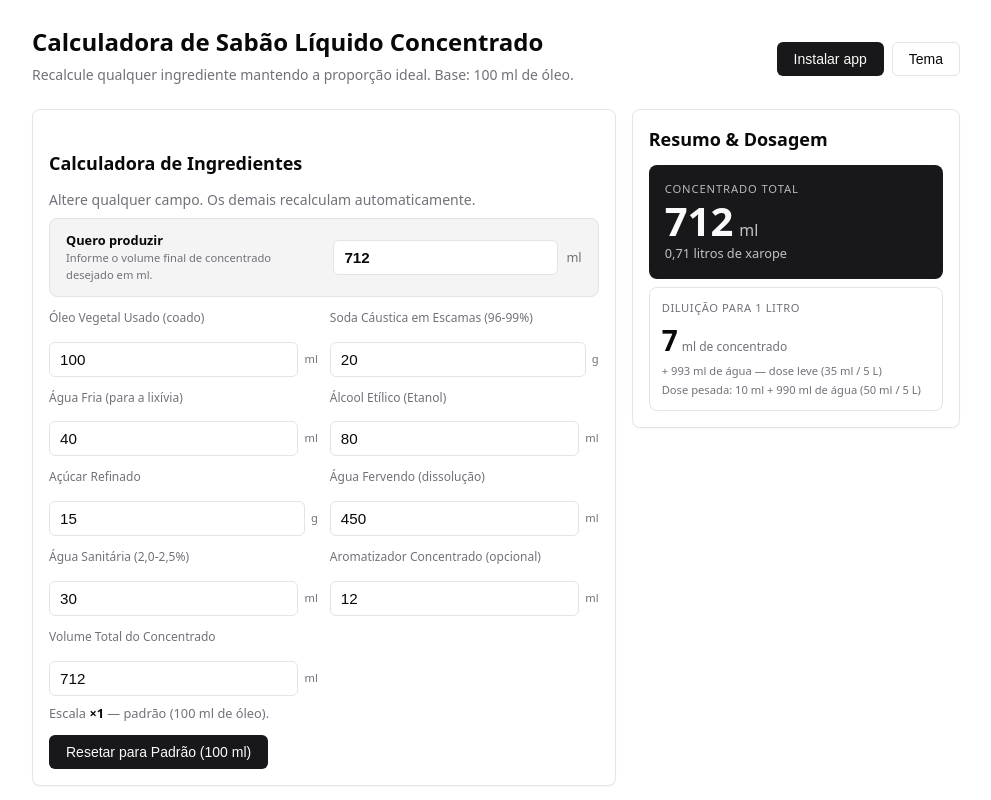
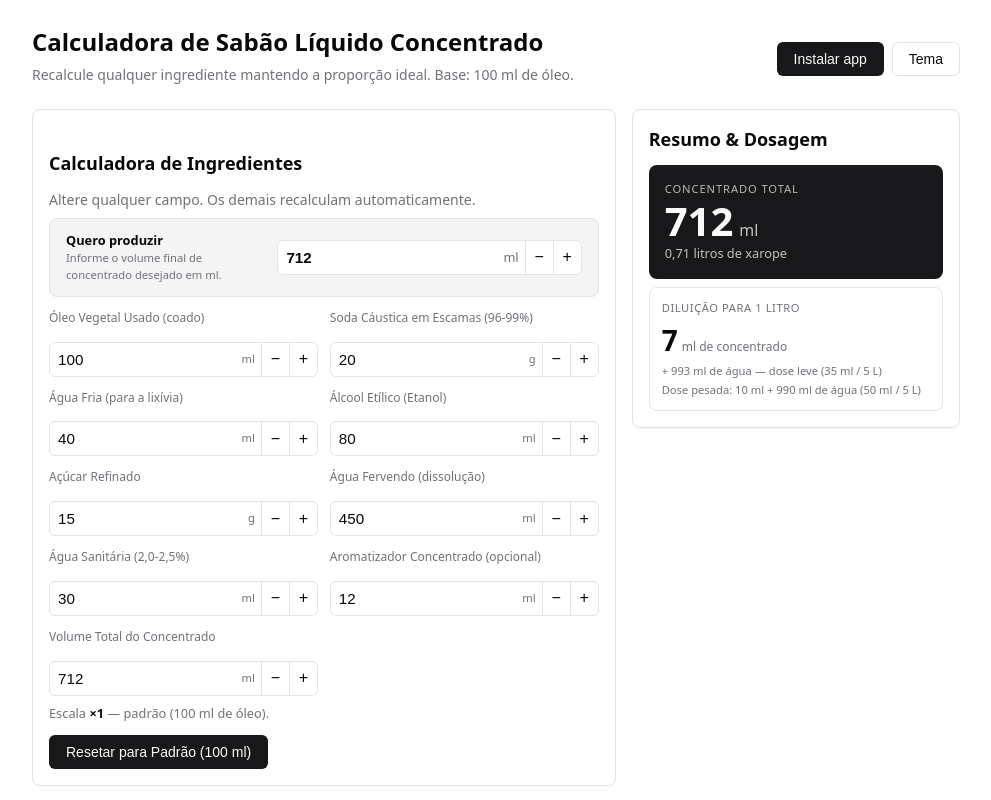
Before and after one commit to integrefacil/liquid-soap, a plain HTML site: page index.html in a window 1280 px wide. Shown: the top 800 px of the page, without its empty margins (144-1135 px from the left). Drawn offline with Linux system fonts and the light colour scheme.

Commit message:
feat(calculator): adicionar botões de incremento nos campos
- Inclui botões de diminuir e aumentar dentro de cada campo
- Mantém recálculo global e limite mínimo de 1
- Meta de produção incrementa em passos de 10 ml

```diff
--- a/index.html
+++ b/index.html
@@ -78,10 +78,10 @@
     box-shadow: 0 1px 2px rgba(0,0,0,.04);
   }
   .grid { display: grid; gap: .75rem; }
-  .grid-2 { grid-template-columns: repeat(2, 1fr); }
-  .grid-3 { grid-template-columns: repeat(2, 1fr); }
+  .grid-2 { grid-template-columns: repeat(2, minmax(0, 1fr)); }
+  .grid-3 { grid-template-columns: repeat(2, minmax(0, 1fr)); }
   @media (max-width: 380px) { .grid-3 { gap: .5rem; } .field label { font-size: .7rem; } }
-  .field { display: flex; flex-direction: column; gap: .25rem; }
+  .field { display: flex; flex-direction: column; gap: .25rem; min-width: 0; }
   .field label { font-size: .75rem; font-weight: 500; color: hsl(var(--muted-foreground)); min-height: 2.4em; }
   .target { display: grid; grid-template-columns: 1fr auto; align-items: center; gap: .75rem; padding: .75rem 1rem; margin-bottom: .75rem; border: 1px solid hsl(var(--border)); border-radius: var(--radius); background: hsl(var(--muted)); }
   @media (max-width: 480px) { .target { grid-template-columns: 1fr; } }
@@ -91,9 +91,17 @@
   .target-input input { width: 7rem; font-size: 1.25rem; font-weight: 600; background: hsl(var(--background)); }
   .target-input span { font-size: .8rem; color: hsl(var(--muted-foreground)); }
   .field .unit { font-size: .7rem; color: hsl(var(--muted-foreground)); }
-  .input-with-unit { display: flex; align-items: center; gap: .375rem; }
-  .input-with-unit input { flex: 1 1 auto; min-width: 0; }
-  .input-with-unit .unit { flex: 0 0 auto; }
+  .stepper { display: flex; align-items: stretch; border: 1px solid hsl(var(--input)); border-radius: calc(var(--radius) - 2px); background: hsl(var(--background)); overflow: hidden; }
+  .stepper:focus-within { outline: 2px solid hsl(var(--ring)); outline-offset: -1px; }
+  .stepper input[type=number] { flex: 1 1 0; width: auto; min-width: 0; border: 0; border-radius: 0; background: transparent; padding: .5rem .5rem; }
+  .stepper input[type=number]:focus { outline: none; }
+  .stepper .unit { display: flex; align-items: center; padding: 0 .375rem; }
+  .step-btn { width: 1.75rem; flex: 0 0 auto; border: 0; border-left: 1px solid hsl(var(--border)); background: transparent; color: hsl(var(--foreground)); font-size: 1rem; line-height: 1; cursor: pointer; touch-action: manipulation; }
+  .step-btn:hover { background: hsl(var(--accent)); }
+  .step-btn:active { background: hsl(var(--secondary)); }
+  input[type=number]::-webkit-inner-spin-button,
+  input[type=number]::-webkit-outer-spin-button { -webkit-appearance: none; margin: 0; }
+  input[type=number] { -moz-appearance: textfield; appearance: textfield; }
   input[type=number] {
     width: 100%;
     padding: .5rem .625rem;
@@ -186,72 +194,94 @@
         <div class="target-hint">Informe o volume final de concentrado desejado em ml.</div>
       </div>
       <div class="target-input">
-        <input type="number" id="target_ml" step="1" min="0" inputmode="numeric" value="712" aria-label="Volume de concentrado desejado em ml">
-        <span>ml</span>
+        <div class="stepper">
+          <input type="number" id="target_ml" step="1" min="0" inputmode="numeric" value="712" aria-label="Volume de concentrado desejado em ml">
+          <span class="unit">ml</span>
+          <button type="button" class="step-btn" data-target="target_ml" data-step="-10" aria-label="Diminuir volume em 10 ml">−</button>
+          <button type="button" class="step-btn" data-target="target_ml" data-step="10" aria-label="Aumentar volume em 10 ml">+</button>
+        </div>
       </div>
     </div>
     <div class="grid grid-3" id="fields">
       <div class="field">
         <label for="f_oleo">Óleo Vegetal Usado (coado)</label>
-        <div class="input-with-unit">
+        <div class="stepper">
           <input type="number" id="f_oleo" step="1" min="0" inputmode="numeric" value="100">
           <span class="unit">ml</span>
+          <button type="button" class="step-btn" data-target="f_oleo" data-step="-1" aria-label="Diminuir oleo">−</button>
+          <button type="button" class="step-btn" data-target="f_oleo" data-step="1" aria-label="Aumentar oleo">+</button>
         </div>
       </div>
       <div class="field">
         <label for="f_soda">Soda Cáustica em Escamas (96-99%)</label>
-        <div class="input-with-unit">
+        <div class="stepper">
           <input type="number" id="f_soda" step="1" min="0" inputmode="numeric" value="20">
           <span class="unit">g</span>
+          <button type="button" class="step-btn" data-target="f_soda" data-step="-1" aria-label="Diminuir soda">−</button>
+          <button type="button" class="step-btn" data-target="f_soda" data-step="1" aria-label="Aumentar soda">+</button>
         </div>
       </div>
       <div class="field">
         <label for="f_agua_fria">Água Fria (para a lixívia)</label>
-        <div class="input-with-unit">
+        <div class="stepper">
           <input type="number" id="f_agua_fria" step="1" min="0" inputmode="numeric" value="40">
           <span class="unit">ml</span>
+          <button type="button" class="step-btn" data-target="f_agua_fria" data-step="-1" aria-label="Diminuir agua_fria">−</button>
+          <button type="button" class="step-btn" data-target="f_agua_fria" data-step="1" aria-label="Aumentar agua_fria">+</button>
         </div>
       </div>
       <div class="field">
         <label for="f_alcool">Álcool Etílico (Etanol)</label>
-        <div class="input-with-unit">
+        <div class="stepper">
           <input type="number" id="f_alcool" step="1" min="0" inputmode="numeric" value="80">
           <span class="unit">ml</span>
+          <button type="button" class="step-btn" data-target="f_alcool" data-step="-1" aria-label="Diminuir alcool">−</button>
+          <button type="button" class="step-btn" data-target="f_alcool" data-step="1" aria-label="Aumentar alcool">+</button>
         </div>
       </div>
       <div class="field">
         <label for="f_acucar">Açúcar Refinado</label>
-        <div class="input-with-unit">
+        <div class="stepper">
           <input type="number" id="f_acucar" step="1" min="0" inputmode="numeric" value="15">
           <span class="unit">g</span>
+          <button type="button" class="step-btn" data-target="f_acucar" data-step="-1" aria-label="Diminuir acucar">−</button>
+          <button type="button" class="step-btn" data-target="f_acucar" data-step="1" aria-label="Aumentar acucar">+</button>
         </div>
       </div>
       <div class="field">
         <label for="f_agua_quente">Água Fervendo (dissolução)</label>
-        <div class="input-with-unit">
+        <div class="stepper">
           <input type="number" id="f_agua_quente" step="1" min="0" inputmode="numeric" value="450">
           <span class="unit">ml</span>
+          <button type="button" class="step-btn" data-target="f_agua_quente" data-step="-1" aria-label="Diminuir agua_quente">−</button>
+          <button type="button" class="step-btn" data-target="f_agua_quente" data-step="1" aria-label="Aumentar agua_quente">+</button>
         </div>
       </div>
       <div class="field">
         <label for="f_agua_sanitaria">Água Sanitária (2,0-2,5%)</label>
-        <div class="input-with-unit">
+        <div class="stepper">
           <input type="number" id="f_agua_sanitaria" step="1" min="0" inputmode="numeric" value="30">
           <span class="unit">ml</span>
+          <button type="button" class="step-btn" data-target="f_agua_sanitaria" data-step="-1" aria-label="Diminuir agua_sanitaria">−</button>
+          <button type="button" class="step-btn" data-target="f_agua_sanitaria" data-step="1" aria-label="Aumentar agua_sanitaria">+</button>
         </div>
       </div>
       <div class="field">
         <label for="f_aromatizador">Aromatizador Concentrado (opcional)</label>
-        <div class="input-with-unit">
+        <div class="stepper">
           <input type="number" id="f_aromatizador" step="1" min="0" inputmode="numeric" value="12">
           <span class="unit">ml</span>
+          <button type="button" class="step-btn" data-target="f_aromatizador" data-step="-1" aria-label="Diminuir aromatizador">−</button>
+          <button type="button" class="step-btn" data-target="f_aromatizador" data-step="1" aria-label="Aumentar aromatizador">+</button>
         </div>
       </div>
       <div class="field">
         <label for="f_volume_concentrado">Volume Total do Concentrado</label>
-        <div class="input-with-unit">
+        <div class="stepper">
           <input type="number" id="f_volume_concentrado" step="1" min="0" inputmode="numeric" value="712">
           <span class="unit">ml</span>
+          <button type="button" class="step-btn" data-target="f_volume_concentrado" data-step="-1" aria-label="Diminuir volume_concentrado">−</button>
+          <button type="button" class="step-btn" data-target="f_volume_concentrado" data-step="1" aria-label="Aumentar volume_concentrado">+</button>
         </div>
       </div>
     </div>
@@ -318,6 +348,7 @@ function init() {
   const f = values.oleo / BASE.oleo.base;
   KEYS.forEach(k => { values[k] = BASE[k].base * f; });
   bindFields();
+  bindSteppers();
   renderValues();
   resetFactor();
   updateSummary();
@@ -356,6 +387,22 @@ function onTargetMl() {
   const v = parseFloat(el.value);
   if (isNaN(v) || v <= 0) return;
   applyScale("volume_concentrado", v);
+}
+
+function bindSteppers() {
+  document.querySelectorAll(".step-btn").forEach((btn) => {
+    btn.addEventListener("click", () => {
+      const id = btn.dataset.target;
+      const step = Number(btn.dataset.step);
+      const input = document.getElementById(id);
+      if (!input) return;
+      const current = parseFloat(input.value);
+      const next = Math.max(1, (isNaN(current) ? 0 : Math.round(current)) + step);
+      input.value = String(next);
+      if (id === "target_ml") applyScale("volume_concentrado", next);
+      else applyScale(id.slice(2), next);
+    });
+  });
 }
 
 function onInput(k) {
```
